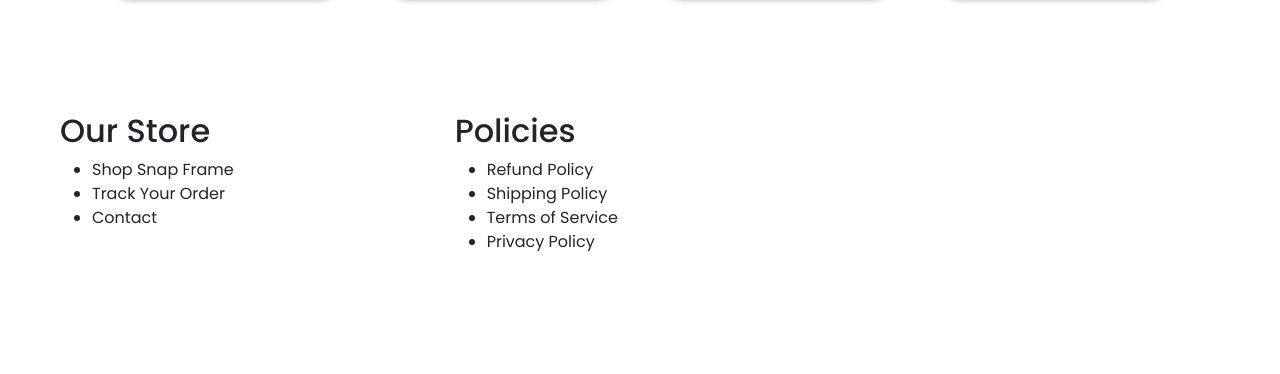
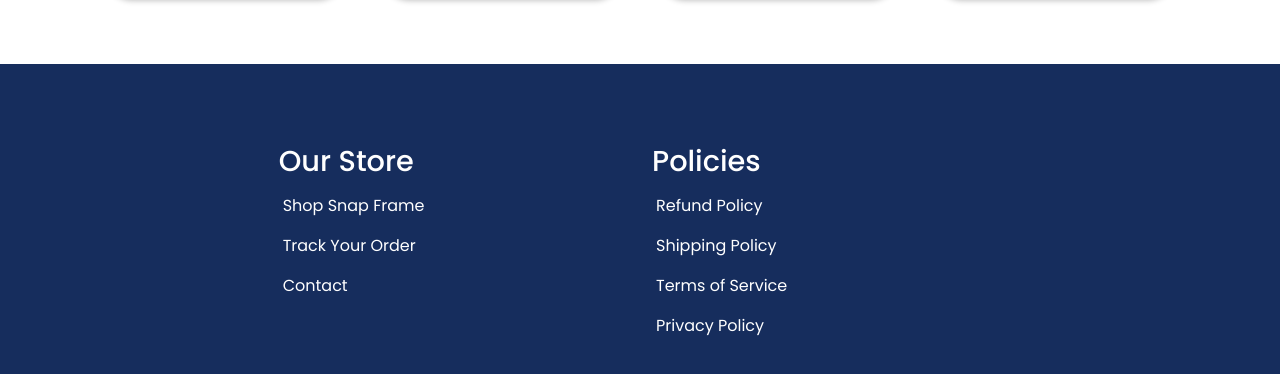
Before and after one commit to Helvin159/frameworks, a React (Create React App) app: page / in a window 1280 px wide. Shown: the part 1955-2329 px from the top of the page. Before the commit the page ends 2273 px from the top, so only its background shows below. Built offline with nearby package versions, Linux system fonts and the light colour scheme.

Commit message:
various small updates

```diff
--- a/src/components/Footer.js
+++ b/src/components/Footer.js
@@ -7,8 +7,8 @@ import { Link } from 'react-router-dom';
 const Footer = () => {
 	return (
 		<Container fluid className='footer'>
-			<Row className='footer__content p-5'>
-				<Col xs={12} sm={12} md={4} lg={4}>
+			<Row className='footer__content'>
+				<Col xs={12} sm={12} md={4} lg={4} className='footer__content__links'>
 					<h2>Our Store</h2>
 					<ul>
 						<li>
@@ -22,7 +22,7 @@ const Footer = () => {
 						</li>
 					</ul>
 				</Col>
-				<Col xs={12} sm={12} md={4} lg={4}>
+				<Col xs={12} sm={12} md={4} lg={4} className='footer__content__links'>
 					<h2>Policies</h2>
 					<ul>
 						<li>
--- a/src/css/style.css
+++ b/src/css/style.css
@@ -419,3 +419,22 @@ a:hover {
         background-color: transparent;
         border: none;
         outline: none; }
+
+.footer {
+  background-color: var(--main-bg-color);
+  color: #fff;
+  font-family: 'Poppins', sans-serif;
+  font-weight: 500;
+  font-style: normal; }
+  .footer__content {
+    padding: 5rem;
+    justify-content: center;
+    align-items: baseline; }
+    .footer__content__links h2 {
+      font-size: 1.8rem; }
+    .footer__content__links ul {
+      padding: 0;
+      list-style-type: none; }
+      .footer__content__links ul li {
+        padding: 0 0.25rem;
+        margin: 1rem auto; }
--- /dev/null
+++ b/src/sass/components/_footer.scss
@@ -0,0 +1,25 @@
+.footer {
+	background-color: var(--main-bg-color);
+	color: #fff;
+	@include poppins-med;
+
+	&__content {
+		padding: 5rem;
+		justify-content: center;
+		align-items: baseline;
+		&__links {
+			& h2 {
+				font-size: 1.8rem;
+			}
+			& ul {
+				padding: 0;
+				list-style-type: none;
+
+				& li {
+					padding: 0 0.25rem;
+					margin: 1rem auto;
+				}
+			}
+		}
+	}
+}
--- a/src/sass/main.scss
+++ b/src/sass/main.scss
@@ -20,3 +20,4 @@
 @import './components/latest-reviews';
 @import './components/cart';
 @import './components/search';
+@import './components/footer';
```
